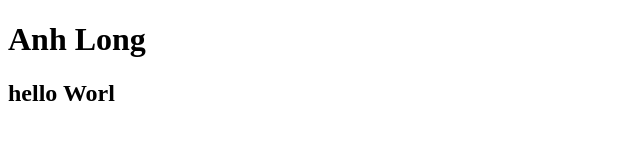
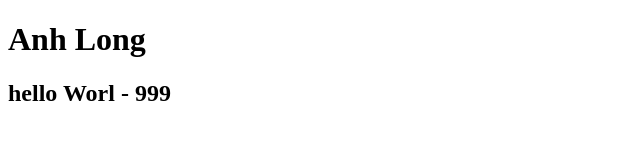
Before and after one commit to Mrlong8/demo-git001, a plain HTML site: page index.html in a window 1280 px wide. Shown: the full height of the page, 0-640 px from the left. Drawn offline with Linux system fonts and the light colour scheme.

Commit message:
code da sửa

```diff
--- a/index.html
+++ b/index.html
@@ -7,6 +7,6 @@
 </head>
 <body>
     <h1>Anh Long</h1>
-    <h2> hello Worl</h2>
+    <h2> hello Worl - 999</h2>
 </body>
 </html>
```
